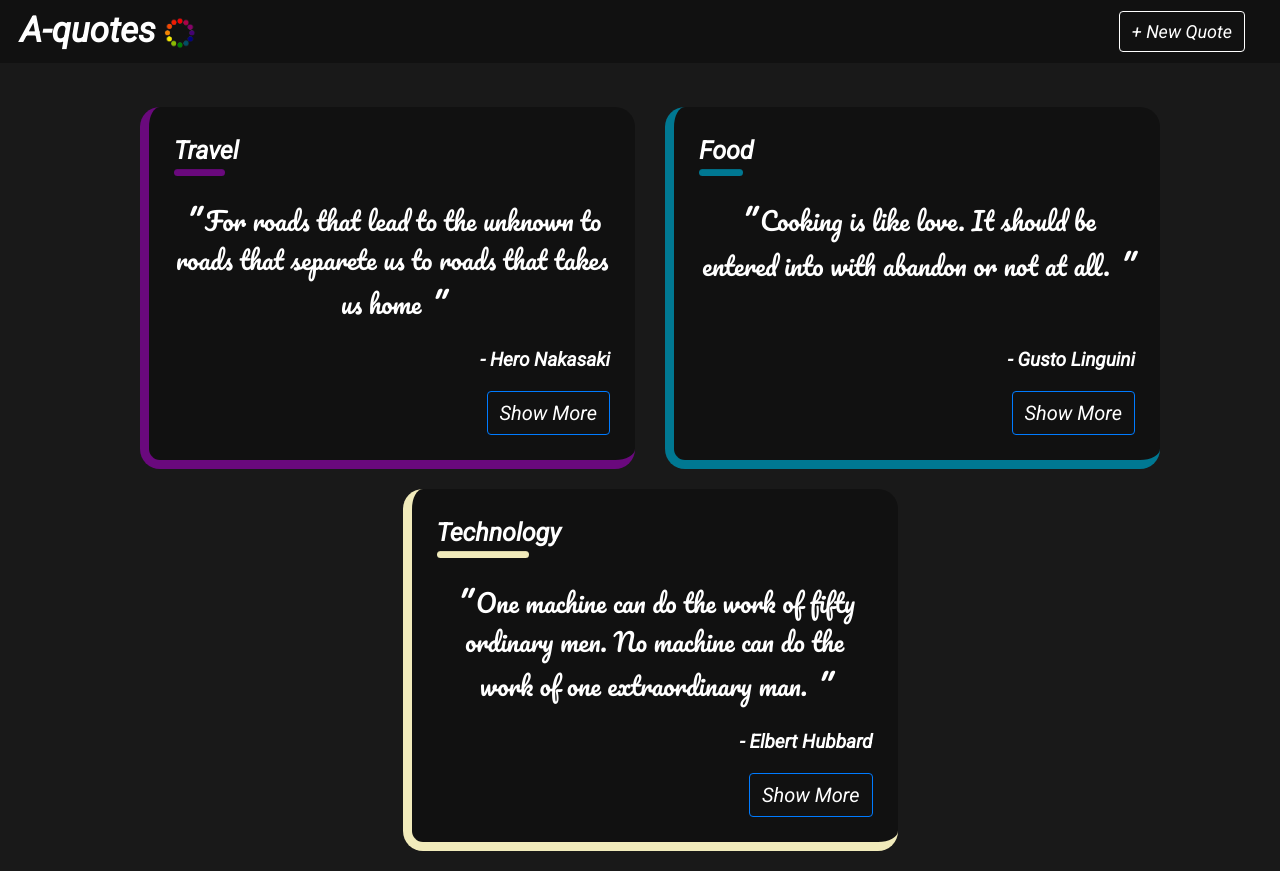
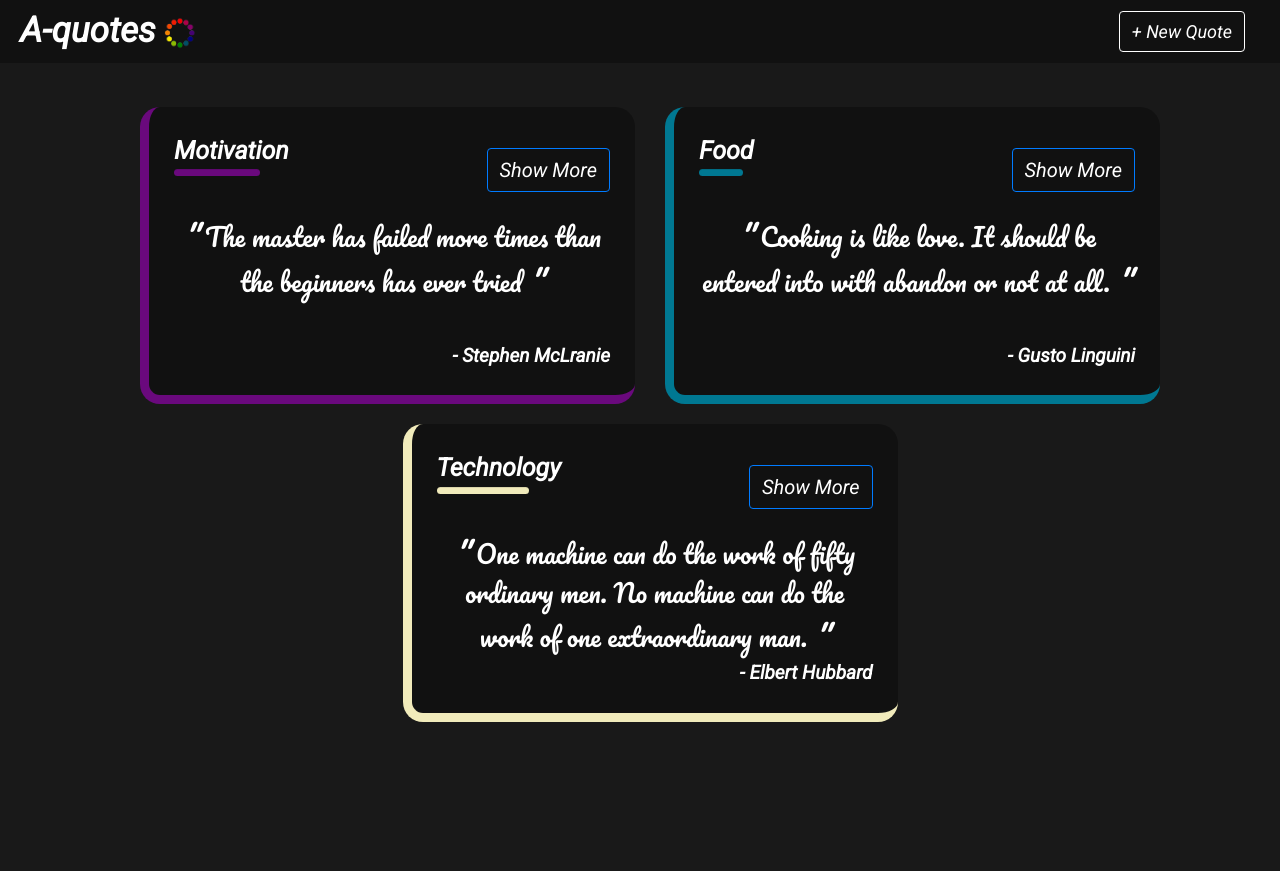
Before and after one commit to kilonzif/A-quote, an Angular app: page / in a window 1280 px wide. After the commit the page ends 800 px from the top, so only its background shows below. Built offline with nearby package versions, Linux system fonts and the light colour scheme.

Commit message:
change placement of delete icon to be in app-details componet

```diff
--- a/src/app/quote-item-details/quote-item-details.component.css
+++ b/src/app/quote-item-details/quote-item-details.component.css
@@ -3,3 +3,7 @@
     display: flex;
     justify-content: space-between;
 }
+.votes{
+    display: flex;
+    justify-content: space-between;
+}
--- a/src/app/quote-item-details/quote-item-details.component.html
+++ b/src/app/quote-item-details/quote-item-details.component.html
@@ -1,5 +1,6 @@
 <div class="details-wrapper">
   <div class="votes icon mt-3 pl-2">
+    <div class="vote-icon">
       <img
         class="pr-2"
         src="../../assets/img/like.png"
@@ -13,7 +14,19 @@
         alt=""
         (click)="dislikeQuote()"
       />
+
       <span class="upvotes">{{ quote.dislikes }}</span>
+    </div>
+<div class="delete-icon">
+  <img
+      class=""
+      *ngIf="quote.showDetails"
+      src="../../assets/img/trash.png"
+      alt=""
+      (click)="deleteQuote(quote.id)"
+    />
+</div>
+
   </div>
   <div class="details">
     <div class="userDetails mt-3">
@@ -23,5 +36,4 @@
       posted {{ quote.datePosted | dateCount }} days ago
     </div>
   </div>
-
 </div>
--- a/src/app/quote-item-details/quote-item-details.component.ts
+++ b/src/app/quote-item-details/quote-item-details.component.ts
@@ -1,4 +1,5 @@
 import { Component, Input, OnInit, Output, EventEmitter } from '@angular/core';
+
 import { Quotes } from '../quotes';
 
 @Component({
@@ -12,6 +13,7 @@ export class QuoteItemDetailsComponent implements OnInit {
   @Output() dislike = new EventEmitter();
   @Output() highestLikes = new EventEmitter();
   @Output() vote = new EventEmitter();
+  @Output() delete = new EventEmitter();
   constructor() {}
 
   ngOnInit(): void {}
@@ -26,4 +28,8 @@ export class QuoteItemDetailsComponent implements OnInit {
   highest = () => {
     this.highestLikes.emit();
   };
+
+  deleteQuote(id: any) {
+    this.delete.emit();
+  }
 }
--- a/src/app/quote-item/quote-item.component.css
+++ b/src/app/quote-item/quote-item.component.css
@@ -39,7 +39,7 @@ margin: 5px;
 }
 .main-quote {
   padding-top: 20px;
-  height: 170px;
+  height: 150px;
   font-size: 25px;
     font-family: "Pacifico", cursive;
 }
--- a/src/app/quote-item/quote-item.component.html
+++ b/src/app/quote-item/quote-item.component.html
@@ -18,12 +18,23 @@
       </div>
 
       <div class="icon">
-        <img
-          *ngIf="quote.showDetails"
-          src="../../assets/img/trash.png"
-          alt=""
-          (click)="deleteQuote(quote.id)"
-        />
+        <div class="details-button">
+          <button
+            class="btn btn-outline-primary mt-3 text-white"
+            *ngIf="!quote.showDetails"
+            (click)="toggleShowDetails()"
+          >
+            Show More
+          </button>
+          <button
+            class="btn btn-outline-primary mt-3 text-white"
+            *ngIf="quote.showDetails"
+            (click)="toggleShowDetails()"
+          >
+            Show Less
+          </button>
+
+        </div>
       </div>
     </div>
 
@@ -38,28 +49,13 @@
     <div class="quote-author">
       <div class="author">- {{ quote.authorName }}</div>
     </div>
-    <div class="details-button">
-      <button
-        class="btn btn-outline-primary mt-3 text-white"
-        *ngIf="!quote.showDetails"
-        (click)="toggleShowDetails()"
-      >
-        Show More
-      </button>
-      <button
-        class="btn btn-outline-primary mt-3 text-white"
-        *ngIf="quote.showDetails"
-        (click)="toggleShowDetails()"
-      >
-        Show Less
-      </button>
-    </div>
   </div>
   <div class="quote-details mt-3" *ngIf="quote.showDetails">
     <app-quote-item-details
       [quote]="quote"
       (like)="upvote(); popularQuotes()"
       (dislike)="downvote()"
+      (delete)="deleteQuote($event)"
     ></app-quote-item-details>
   </div>
 </div>
--- a/src/app/quotes-app/quotes-app.component.css
+++ b/src/app/quotes-app/quotes-app.component.css
@@ -32,3 +32,9 @@ font-family: 'Roboto', sans-serif; */
   color: #fff;
   background-color: #191919 !important;
 }
+
+
+footer{
+  position: absolute;
+  bottom: 0;
+}
--- a/src/app/quotes-app/quotes-app.component.html
+++ b/src/app/quotes-app/quotes-app.component.html
@@ -24,6 +24,7 @@
   <div class="container-fluid app-wrapper">
     <app-quotes-list [quotes]="quotes"></app-quotes-list>
   </div>
+
 </div>
 
 <ng-template #content let-modal>
--- a/src/app/quotes-app/quotes-app.component.ts
+++ b/src/app/quotes-app/quotes-app.component.ts
@@ -1,4 +1,4 @@
-import { Component, OnInit } from '@angular/core';
+import { Component, OnInit, Output, EventEmitter } from '@angular/core';
 import { Quotes } from '../quotes';
 
 import { NgbModal, ModalDismissReasons } from '@ng-bootstrap/ng-bootstrap';
@@ -38,9 +38,9 @@ export class QuotesAppComponent implements OnInit {
   quotes: Quotes[] = [
     new Quotes(
       1,
-      'Travel',
-      'For roads that lead to the unknown to roads that separete us to roads that takes us home',
-      'Hero Nakasaki',
+      'Motivation',
+      'The master has failed more times than the beginners has ever tried',
+      'Stephen McLranie',
       'Franklin',
       new Date(2019, 12, 11),
       0,
@@ -79,6 +79,7 @@ export class QuotesAppComponent implements OnInit {
     ),
   ];
 
+
   addNewQuote = (quote: any) => {
     let quoteLength = this.quotes.length;
     quote.id = quoteLength + 1;
```
Lines whose indentation alone changed are shown as unchanged.
